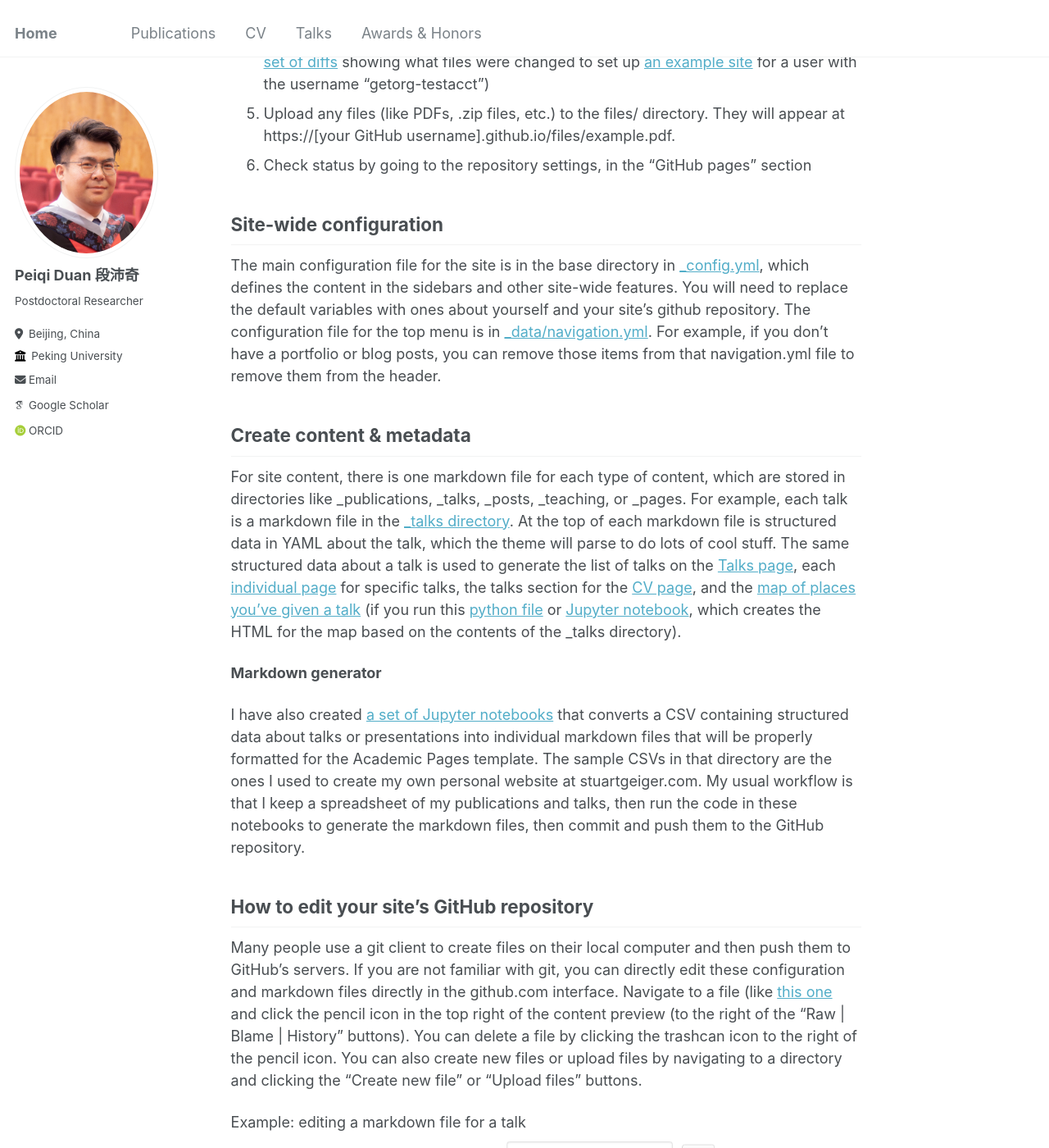
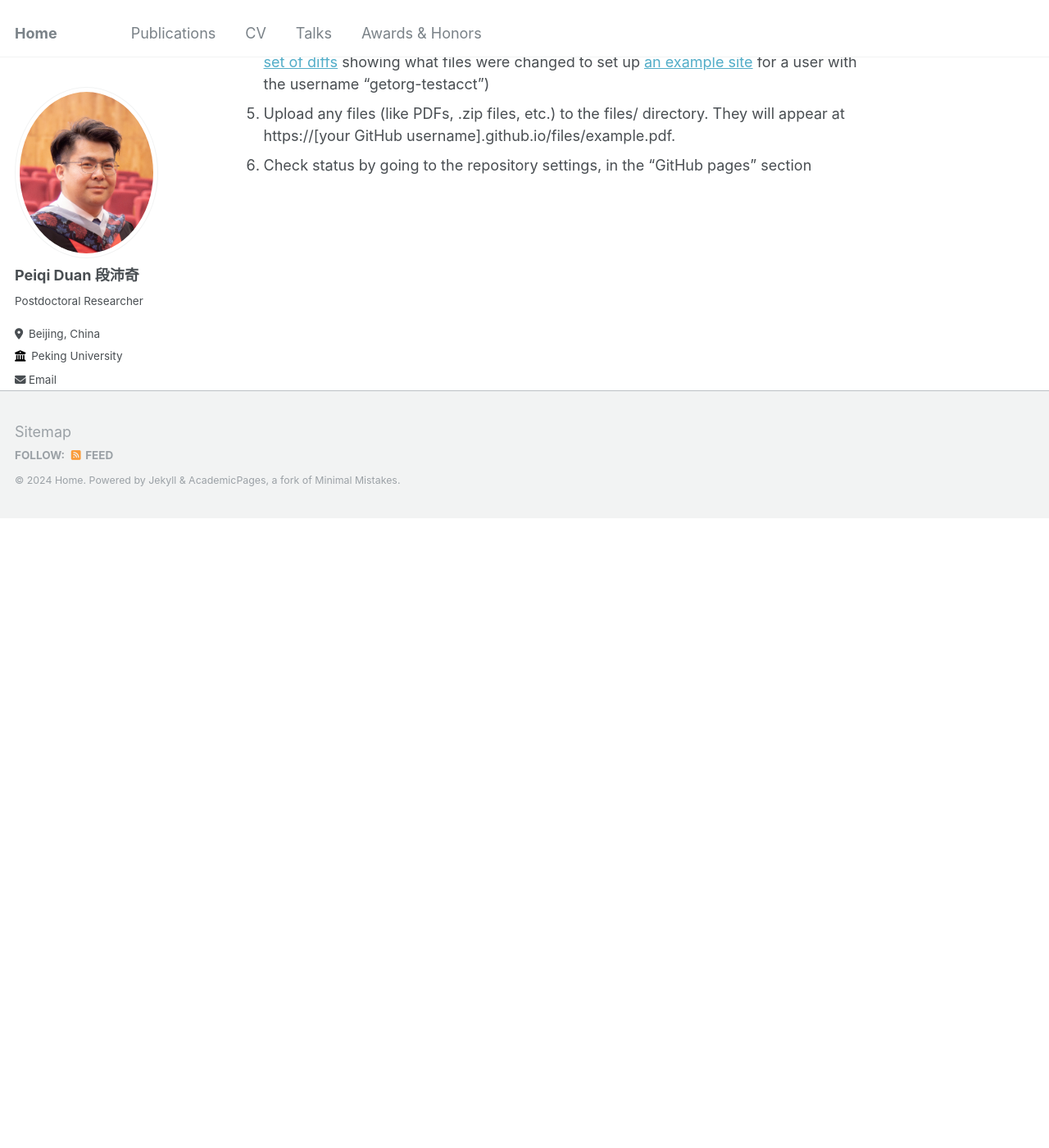
Before and after one commit to peiqi-duan/peiqi-duan.github.io, a Jekyll site: the page built from _pages/about.md, in a window 1280 px wide and 1400 px high, scrolled down 1146 px. Shown: the whole window at 82% size. Built offline with Jekyll 4.4.1, drawn with Linux system fonts in a browser that asks for light colours; some web fonts are replaced; after the commit the page ends 1777 px from its top, so only the background shows below that; some of the changed text lies outside the part shown.

Commit message:
Update about.md

```diff
--- a/_pages/about.md
+++ b/_pages/about.md
@@ -9,7 +9,7 @@ redirect_from:
 
 hahahahhahaThis is the front page of a website that is powered by the [Academic Pages template](https://github.com/academicpages/academicpages.github.io) and hosted on GitHub pages. [GitHub pages](https://pages.github.com) is a free service in which websites are built and hosted from code and data stored in a GitHub repository, automatically updating when a new commit is made to the respository. This template was forked from the [Minimal Mistakes Jekyll Theme](https://mmistakes.github.io/minimal-mistakes/) created by Michael Rose, and then extended to support the kinds of content that academics have: publications, talks, teaching, a portfolio, blog posts, and a dynamically-generated CV. You can fork [this repository](https://github.com/academicpages/academicpages.github.io) right now, modify the configuration and markdown files, add your own PDFs and other content, and have your own site for free, with no ads! An older version of this template powers my own personal website at [stuartgeiger.com](http://stuartgeiger.com), which uses [this Github repository](https://github.com/staeiou/staeiou.github.io).
 
-A data-driven personal website
+News
 ======
 Like many other Jekyll-based GitHub Pages templates, Academic Pages makes you separate the website's content from its form. The content & metadata of your website are in structured markdown files, while various other files constitute the theme, specifying how to transform that content & metadata into HTML pages. You keep these various markdown (.md), YAML (.yml), HTML, and CSS files in a public GitHub repository. Each time you commit and push an update to the repository, the [GitHub pages](https://pages.github.com/) service creates static HTML pages based on these files, which are hosted on GitHub's servers free of charge.
 
@@ -23,27 +23,3 @@ Getting started
 1. Set site-wide configuration and create content & metadata (see below -- also see [this set of diffs](http://archive.is/3TPas) showing what files were changed to set up [an example site](https://getorg-testacct.github.io) for a user with the username "getorg-testacct")
 1. Upload any files (like PDFs, .zip files, etc.) to the files/ directory. They will appear at https://[your GitHub username].github.io/files/example.pdf.
 1. Check status by going to the repository settings, in the "GitHub pages" section
-
-Site-wide configuration
-------
-The main configuration file for the site is in the base directory in [_config.yml](https://github.com/academicpages/academicpages.github.io/blob/master/_config.yml), which defines the content in the sidebars and other site-wide features. You will need to replace the default variables with ones about yourself and your site's github repository. The configuration file for the top menu is in [_data/navigation.yml](https://github.com/academicpages/academicpages.github.io/blob/master/_data/navigation.yml). For example, if you don't have a portfolio or blog posts, you can remove those items from that navigation.yml file to remove them from the header.
-
-Create content & metadata
-------
-For site content, there is one markdown file for each type of content, which are stored in directories like _publications, _talks, _posts, _teaching, or _pages. For example, each talk is a markdown file in the [_talks directory](https://github.com/academicpages/academicpages.github.io/tree/master/_talks). At the top of each markdown file is structured data in YAML about the talk, which the theme will parse to do lots of cool stuff. The same structured data about a talk is used to generate the list of talks on the [Talks page](https://academicpages.github.io/talks), each [individual page](https://academicpages.github.io/talks/2012-03-01-talk-1) for specific talks, the talks section for the [CV page](https://academicpages.github.io/cv), and the [map of places you've given a talk](https://academicpages.github.io/talkmap.html) (if you run this [python file](https://github.com/academicpages/academicpages.github.io/blob/master/talkmap.py) or [Jupyter notebook](https://github.com/academicpages/academicpages.github.io/blob/master/talkmap.ipynb), which creates the HTML for the map based on the contents of the _talks directory).
-
-**Markdown generator**
-
-I have also created [a set of Jupyter notebooks](https://github.com/academicpages/academicpages.github.io/tree/master/markdown_generator
-) that converts a CSV containing structured data about talks or presentations into individual markdown files that will be properly formatted for the Academic Pages template. The sample CSVs in that directory are the ones I used to create my own personal website at stuartgeiger.com. My usual workflow is that I keep a spreadsheet of my publications and talks, then run the code in these notebooks to generate the markdown files, then commit and push them to the GitHub repository.
-
-How to edit your site's GitHub repository
-------
-Many people use a git client to create files on their local computer and then push them to GitHub's servers. If you are not familiar with git, you can directly edit these configuration and markdown files directly in the github.com interface. Navigate to a file (like [this one](https://github.com/academicpages/academicpages.github.io/blob/master/_talks/2012-03-01-talk-1.md) and click the pencil icon in the top right of the content preview (to the right of the "Raw | Blame | History" buttons). You can delete a file by clicking the trashcan icon to the right of the pencil icon. You can also create new files or upload files by navigating to a directory and clicking the "Create new file" or "Upload files" buttons.
-
-Example: editing a markdown file for a talk
-![Editing a markdown file for a talk](/images/editing-talk.png)
-
-For more info
-------
-More info about configuring Academic Pages can be found in [the guide](https://academicpages.github.io/markdown/). The [guides for the Minimal Mistakes theme](https://mmistakes.github.io/minimal-mistakes/docs/configuration/) (which this theme was forked from) might also be helpful.
```
